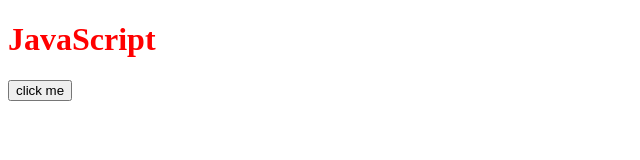
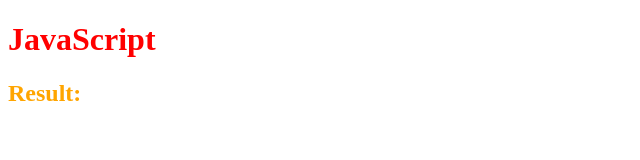
Before and after one commit to Anji2626/learning--javascript, a plain HTML site: page index1.html in a window 1280 px wide. Shown: the whole page, without its empty margins (0-640 px from the left). Drawn offline with Linux system fonts and the light colour scheme.

Commit message:
added new

```diff
--- a/index1.html
+++ b/index1.html
@@ -9,7 +9,7 @@
 <body>
     <h1 id = "buchi" class="para" >JavaScript</h1>
 
-    <!-- <img id = "buchi" src="https://encrypted-tbn0.gstatic.com/images?q=tbn:ANd9GcQrfkCEjWkINAy1xTHx2kOQqJeParscyDTydA&s" alt=""> -->
+    <!-- <img id = "img" src="https://encrypted-tbn0.gstatic.com/images?q=tbn:ANd9GcQrfkCEjWkINAy1xTHx2kOQqJeParscyDTydA&s" alt=""> -->
 
     <!-- <p class="Box">Box1</p>
     <p class="Box">Box2</p>
@@ -17,8 +17,18 @@
 
     <!-- <p>this is also para</p> -->
 
+    <!-- <button onclick="myFun()">click me</button> -->
 
-    <button onclick="myFun()">click me</button>
+    <!-- Enter num1 <input id="num1" type="text"><br></br>
+    Enter num2 <input id="num2" type="text"><br></br>
+    <div id = "cal">
+        <button onclick="add()">add</button>
+        <button onclick="sub()">sub</button>
+        <button onclick="mul()">mul</button>
+        <button onclick="div()">div</button>
+    </div> -->
+
+    <h2 id="result"> Result:</h2>
 
     <script src="./script.js"></script>
 </body>
```
Also changed, not shown: script.js (+48 -1 lines).
